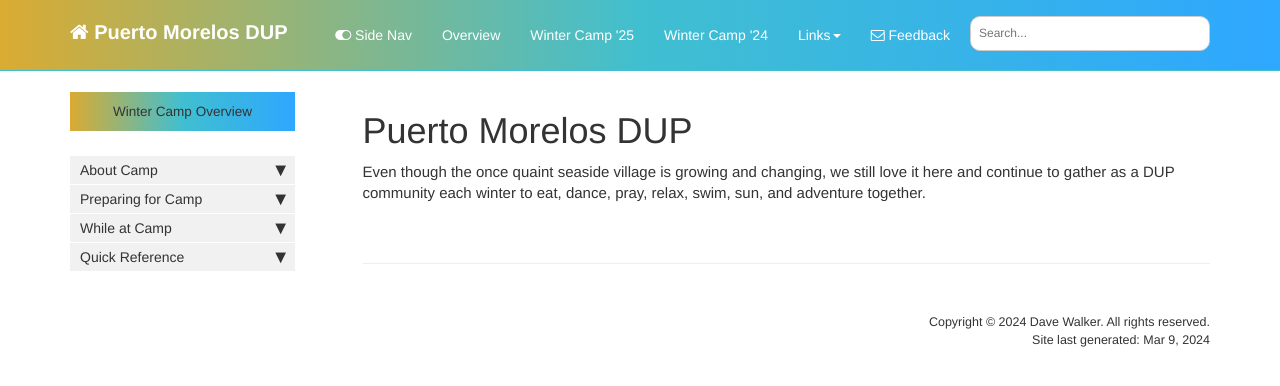
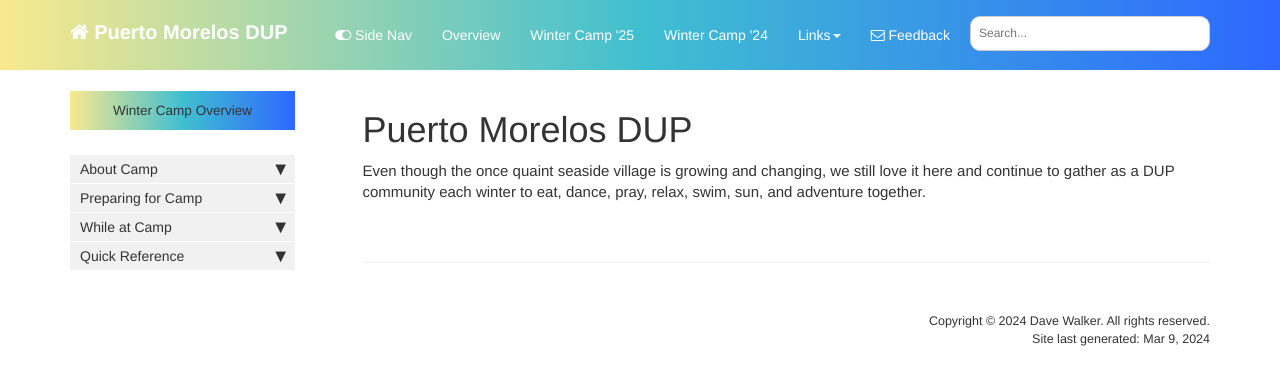
Before and after one commit to davewalker60/pmdupSAVE, a Jekyll site: the page built from index.md, in a window 1280 px wide. Shown: the top 386 px of the page. Built offline with Jekyll 4.4.1, drawn with Linux system fonts in a browser that asks for light colours; comment, search, counter and statistics services are not loaded.

Commit message:
gradient banner

```diff
--- a/css/theme-dup.css
+++ b/css/theme-dup.css
@@ -5,14 +5,14 @@
     --banner_color: #40bfd0;
     --banner_text_color: white;
     --banner_text_hover_color: #35929e;
-    --sand_color: #daab32;
+    --sand_color: #f9e98e;
     --sea_color: #40bfd0;
     --ocean_color: #2E68FF;
-    --sky_color: #2EA7FF;
+    --sky_color: #87ceeb; /*2EA7FF;*/
     --heading_color: #1b212c;
     --background_color: #red;
 /*    --nav_background: var(--banner_color); */
-    --nav_background: linear-gradient(to right, var(--sand_color), var(--sea_color), var(--sky_color));
+    --nav_background: linear-gradient(to right, var(--sand_color), var(--sea_color), var(--ocean_color));
     --nav_background_opposite: linear-gradient(to bottom, var(--banner_color), var(--shs_low_blue));
   }
 
@@ -65,6 +65,7 @@ a[data-toggle="tooltip"] {
 .navbar-inverse {
     background-color: var(--banner_color);
     border-color: var(--banner_color);
+    border: none;
 }
 .navbar-inverse .navbar-nav>li>a, .navbar-inverse .navbar-brand {
     color: var(--banner_text_color);
@@ -84,7 +85,7 @@ navbar-inverse .navbar-nav > .open > a, .navbar-inverse .navbar-nav > .open > a:
 }
 
 .navbar-inverse .navbar-collapse, .navbar-inverse .navbar-form {
-    border-color: #4978c4 !important;
+    border-color: var(--banner_color) !important;
 }
 
 .btn-primary {
```
